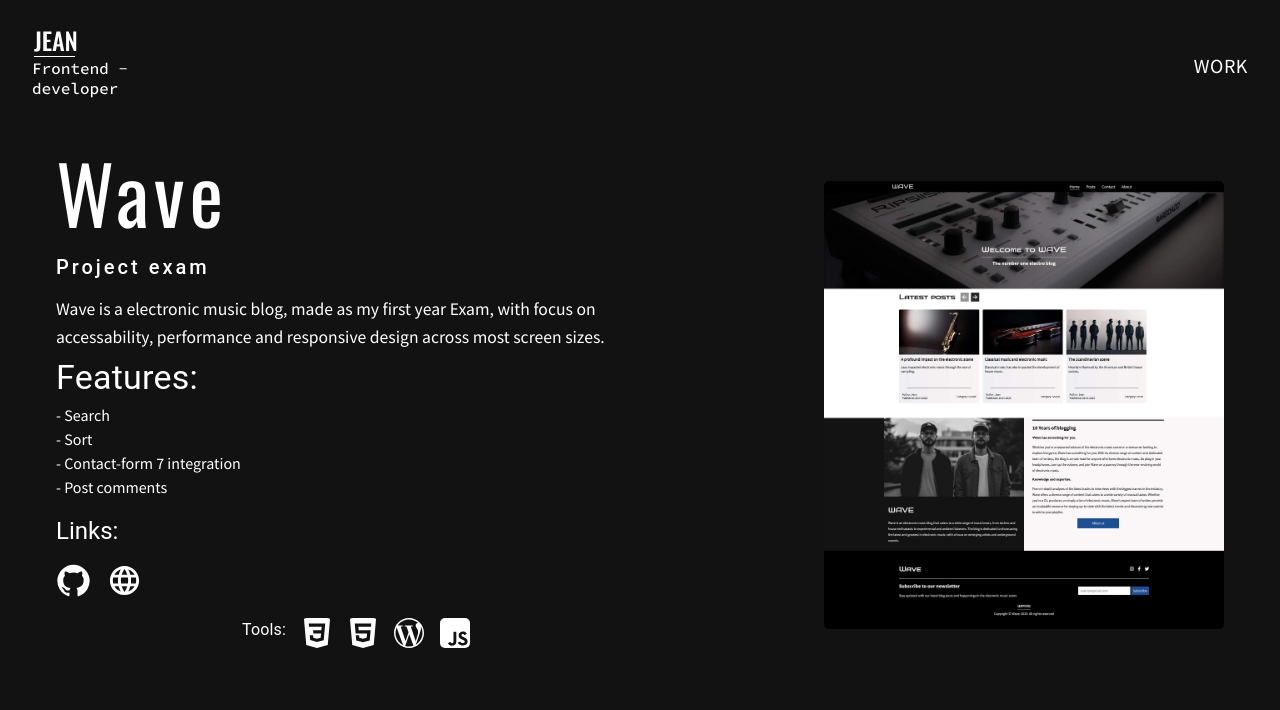
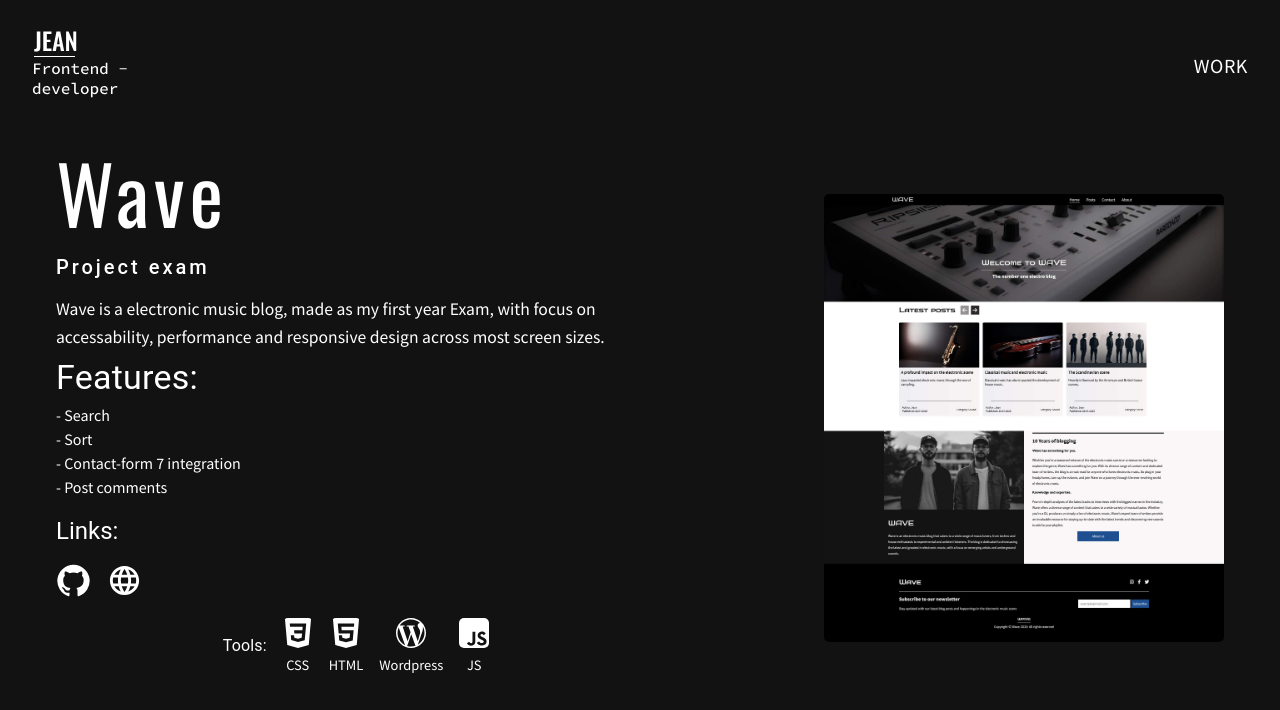
Before and after one commit to Jean-Christoffer/portfolioMain, a React (Vite) app: page /details/0 in a window 1280 px wide. Shown: the top 710 px of the page. Built offline with nearby package versions, Linux system fonts and the light colour scheme; no server answers.

Commit message:
name to tools

```diff
--- a/src/components/Cards.jsx
+++ b/src/components/Cards.jsx
@@ -134,10 +134,25 @@ export default function Cards(props){
               m:'auto',
               pb:2,
               justifyContent:'center',
+              alignItems:'center',
               gap:2
             }}>
               <Typography>Tools:</Typography>
-              {details.tools.map((icon,i) =><img  style={{ width: '30px' }} key={i} src={icon} alt="image of tools used in the project" />)}
+              {details.tools.map((icon,i) => {
+                return <Box key={i}
+                sx={{
+                  display:'flex',
+                  flexDirection:'column',
+                  alignItems:'center',
+                  justifyContent:'center',
+                  gap:1
+                 }}
+                >
+                    <img  style={{ width: '30px' }}  src={icon.img} alt="image of tools used in the project" />
+                  <Typography variant="body" component='p' fontSize='0.9rem'>{icon.name}</Typography>
+
+                </Box>
+              })}
 
             </Box>
 
--- a/src/components/data.jsx
+++ b/src/components/data.jsx
@@ -10,10 +10,22 @@ const projectList = [
     git: "https://github.com/Noroff-FEU-Assignments/project-exam-1-Jean-Christoffer",
     web: "https://charming-mousse-954d3d.netlify.app/",
     tools: [
-      "images/css3.svg",
-      "images/html5.svg",
-      "images/wordpress.svg",
-      "images/javascript.svg",
+      {
+        name:'CSS',
+        img:"images/css3.svg"
+      },
+      {
+        name:'HTML',
+        img:"images/html5.svg",
+      },
+      {
+        name:'Wordpress',
+        img:'images/wordpress.svg'
+      },
+      {
+        name:'JS',
+        img: "images/javascript.svg"
+      }
     ],
   },
 
@@ -26,7 +38,24 @@ const projectList = [
     id: 1,
     git: "https://github.com/Jean-Christoffer/Museum",
     web: "https://spectacular-sorbet-d98fe8.netlify.app/index.html",
-    tools: ["images/css3.svg", "images/html5.svg", "images/javascript.svg"],
+    tools: [
+      {
+        name:'CSS',
+        img:"images/css3.svg"
+      },
+      {
+        name:'HTML',
+        img:"images/html5.svg",
+      },
+      {
+        name:'Wordpress',
+        img:'images/wordpress.svg'
+      },
+      {
+        name:'JS',
+        img: "images/javascript.svg"
+      }
+    ],
   },
 
   {
@@ -39,11 +68,26 @@ const projectList = [
     git: "https://github.com/Jean-Christoffer/gamehubFinal",
     web: "https://gamehub-f-inal.vercel.app/",
     tools: [
-      "images/css3.svg",
-      "images/html5.svg",
-      "images/wordpress.svg",
-      "images/javascript.svg",
-      "images/three.svg",
+      {
+        name:'CSS',
+        img:"images/css3.svg"
+      },
+      {
+        name:'HTML',
+        img:"images/html5.svg",
+      },
+      {
+        name:'Wordpress',
+        img:'images/wordpress.svg'
+      },
+      {
+        name:'JS',
+        img: "images/javascript.svg"
+      },
+      {
+        name:'Three.js',
+        img:'images/three.svg'
+      }
     ],
   },
 
@@ -56,7 +100,17 @@ const projectList = [
     id: 3,
     git: "https://github.com/Jean-Christoffer/Movie-base",
     web: "https://movie-base-mauve.vercel.app/",
-    tools: ["images/react.svg", "images/mui.svg"],
+    tools: [
+
+      {
+        name:'React',
+        img: "images/react.svg"
+      },
+      {
+        name:'Material UI',
+        img: "images/mui.svg"
+      }
+    ],
   },
 ];
 export default projectList
```
